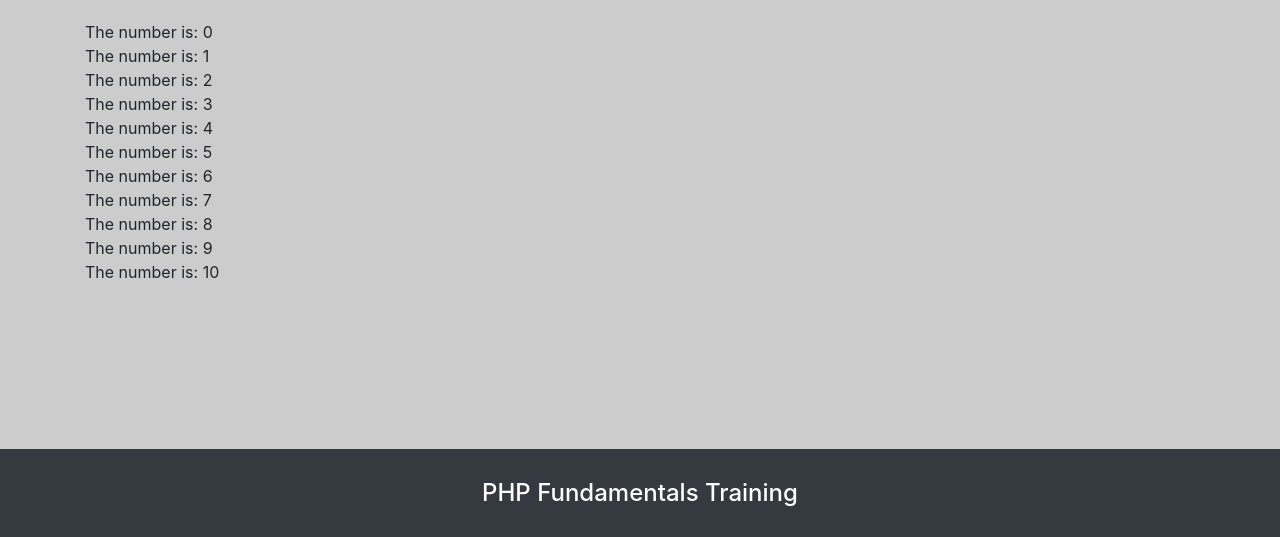
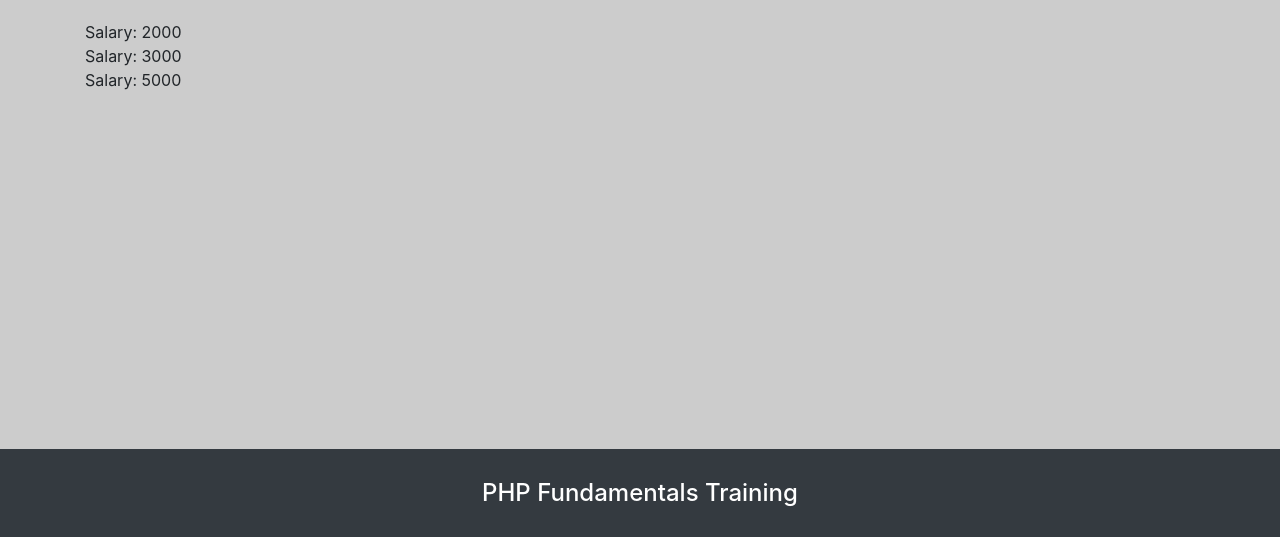
Before and after one commit to jasujon/start-php, a PHP site: page / in a window 1280 px wide. Shown: the part 89-626 px from the top of the page. Run offline with PHP 8.4, Linux system fonts and the light colour scheme.

Commit message:
foreach loop

```diff
--- a/index.php
+++ b/index.php
@@ -30,16 +30,19 @@
         <div class="main" style="min-height: 449px;background: #ccc;">
             <div class="container" style="padding-top:20px;">
                 <?php
-                    #for Loop
+                    #foreach loop
 
                  #Syntax
+                //  foreach (array as $value){
+                //     //code to be executed;
+                //   }
 
-                //  for (init counter; test counter; increment counter) {
-                //     code to be executed for each iteration;
-                // }
+                $salary[]=2000;
+                $salary[]=3000;
+                $salary[]=5000;
 
-                for ($x = 0; $x <= 10; $x++) {
-                    echo "The number is: $x <br>";
+                foreach($salary as $value){
+                    echo "Salary: $value<br>";
                 }
 
 
```
